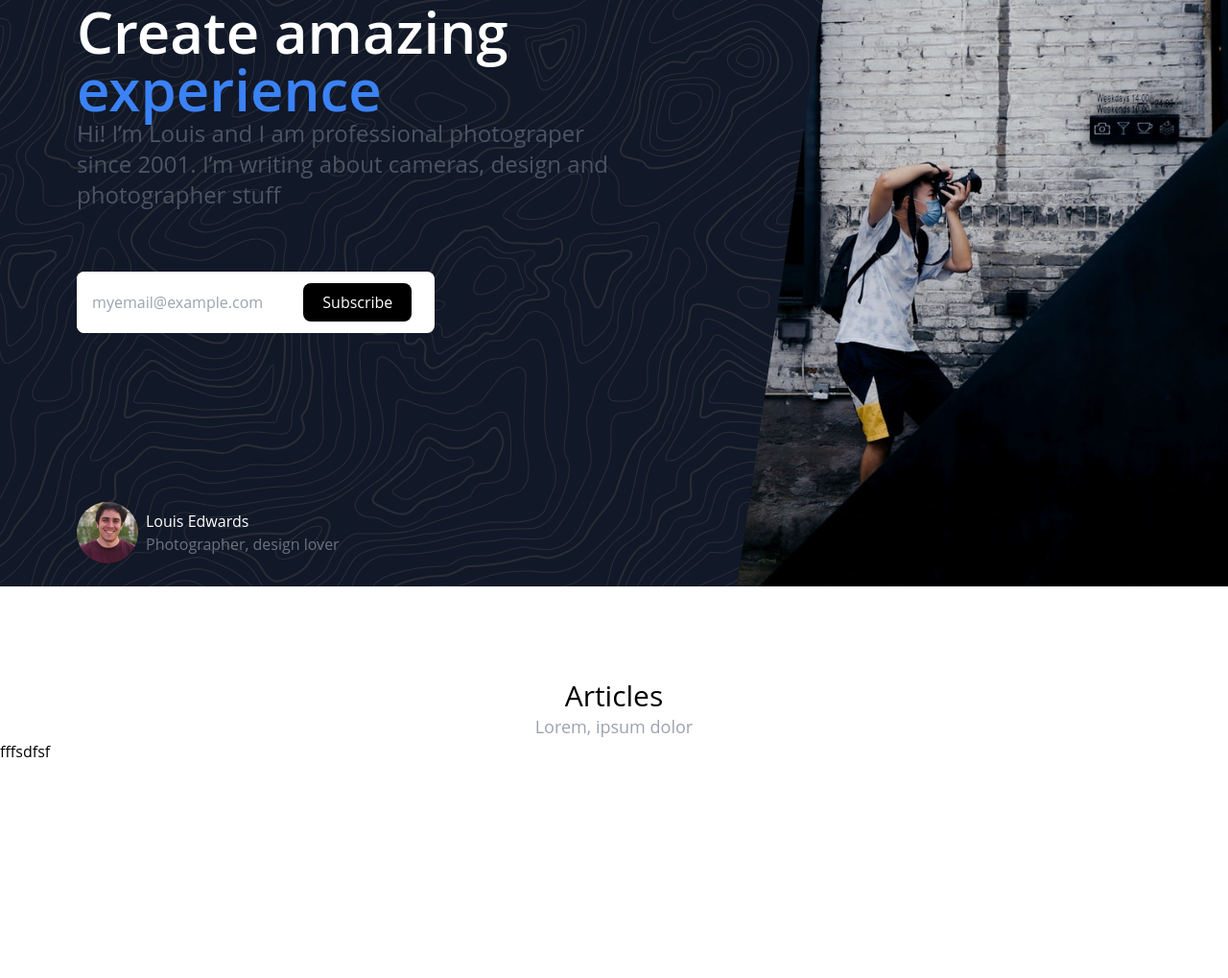
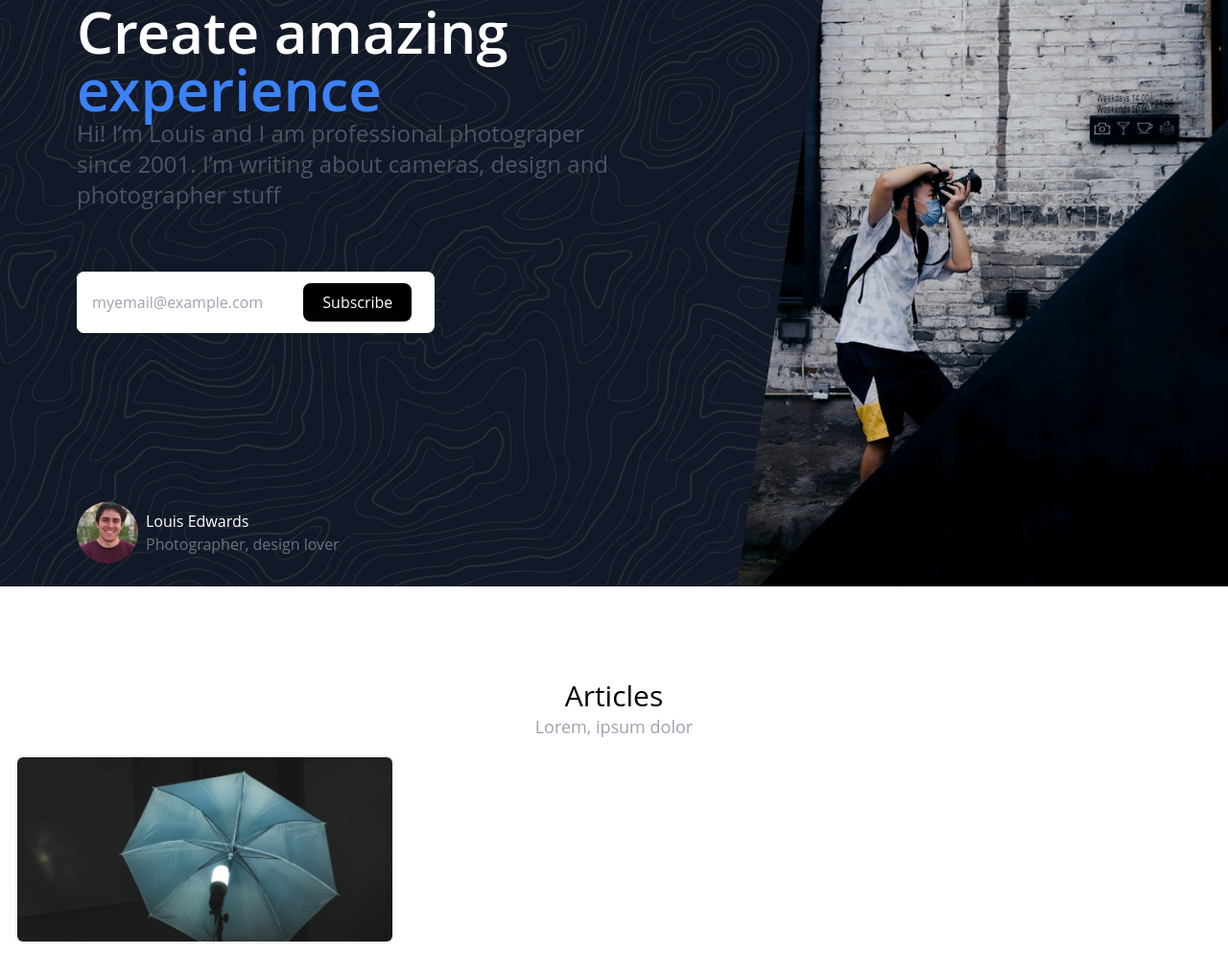
Before and after one commit to rucpata/gatsby-training-photo-blog, a Gatsby site: page / in a window 1280 px wide. Shown: the part 189-1208 px from the top of the page at 96% size. Before the commit the page ends 1080 px from the top, so only its background shows below. Built offline with nearby package versions, Linux system fonts and the light colour scheme; Gatsby itself is replaced by a stand-in of ours.

Commit message:
started created card

```diff
--- a/src/components/Articles/Articles.js
+++ b/src/components/Articles/Articles.js
@@ -1,15 +1,56 @@
 import React from 'react'
+import { graphql, useStaticQuery } from 'gatsby';
+import Card from '../Card/Card';
+
+const query = graphql`
+    query{
+        allMarkdownRemark {
+          edges {
+            node {
+              frontmatter {
+                category
+                date
+                slug
+                title
+                image {
+                  childImageSharp {
+                    fluid {
+                        ...GatsbyImageSharpFluid_tracedSVG
+                    }
+                  }
+                }
+              }
+              excerpt
+            }
+          }
+        }
+      }
+`;
 
 export default function Articles() {
+    const data = useStaticQuery(query)
     return (
         <article className='flex flex-col my-24 justify-center w-full'>
             <div className='flex flex-col text-center '>
                 <h1 className='text-3xl pb-15'>Articles</h1>
                 <p className='text-lg text-gray-400'>Lorem, ipsum dolor</p>
             </div>
-            <div className='flex flex-wrap w-full'>
-                <p>fff</p>
-                <p>sdfsf</p>
+            <div className='flex flex-wrap '>
+                {data.allMarkdownRemark.edges.map(
+                    ({node: {frontmatter, excerpt}}) => {
+                        const { category, image, title, slug} = frontmatter;
+                        return(
+                            <Card
+                                key={slug}
+                                category={category}
+                                image={image}
+                                title={title}
+                                excerpt={excerpt}
+                                slug={slug}
+                            />
+                        )
+                    }
+                )}
             </div>
         </article>
     )
--- /dev/null
+++ b/src/components/Card/Card.js
@@ -0,0 +1,15 @@
+import React from 'react'
+import Img from 'gatsby-image';
+
+export default function Card({image}) {
+    return (
+        <article className='p-4 w-1/3'>
+            <div className='h-full border-2 border-gray-100 rounded-lg overflow-hidden'>
+                <Img
+                    className='h-48 w-full object-cover object-center'
+                    fluid={image.childImageSharp.fluid}/>
+            </div>
+
+        </article>
+    )
+}
--- a/src/components/Cart/Cart.js
+++ /dev/null
@@ -1,9 +0,0 @@
-import React from 'react'
-
-export default function Cart() {
-    return (
-        <div>
-
-        </div>
-    )
-}
```
